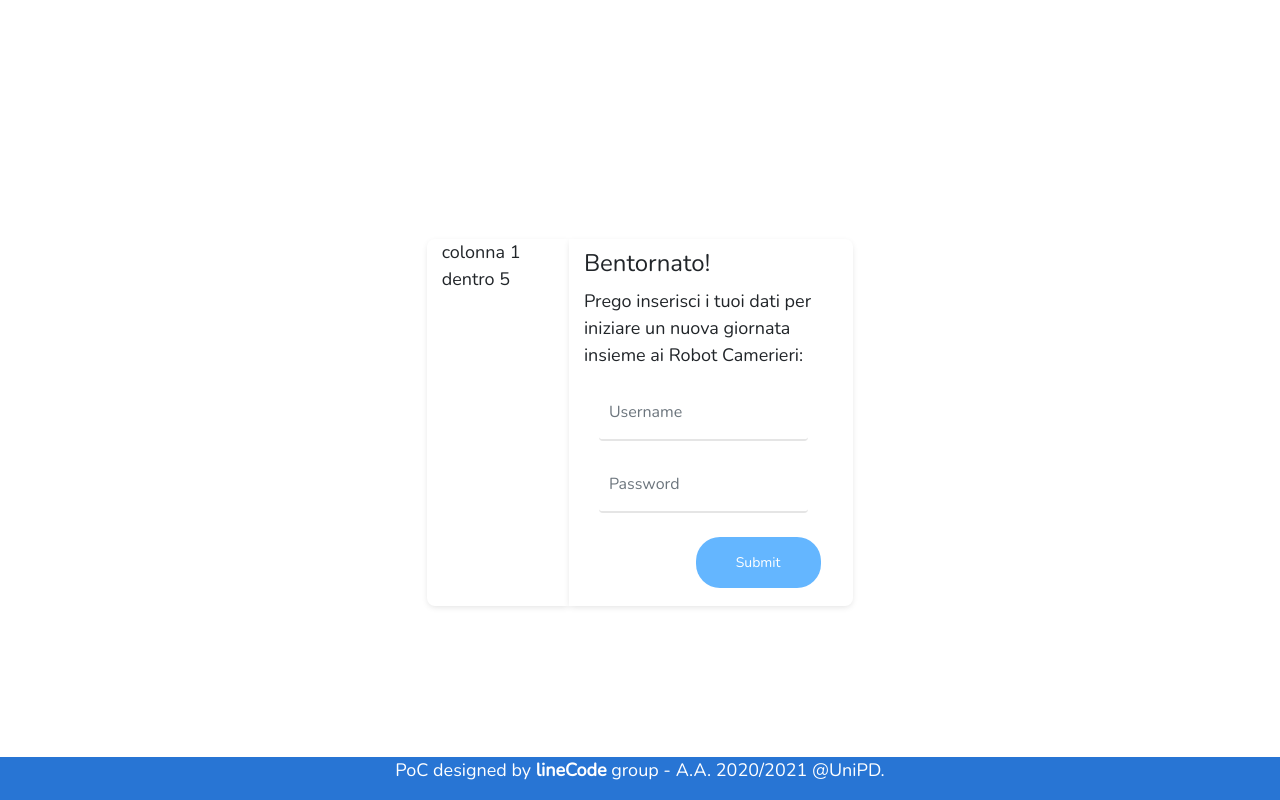
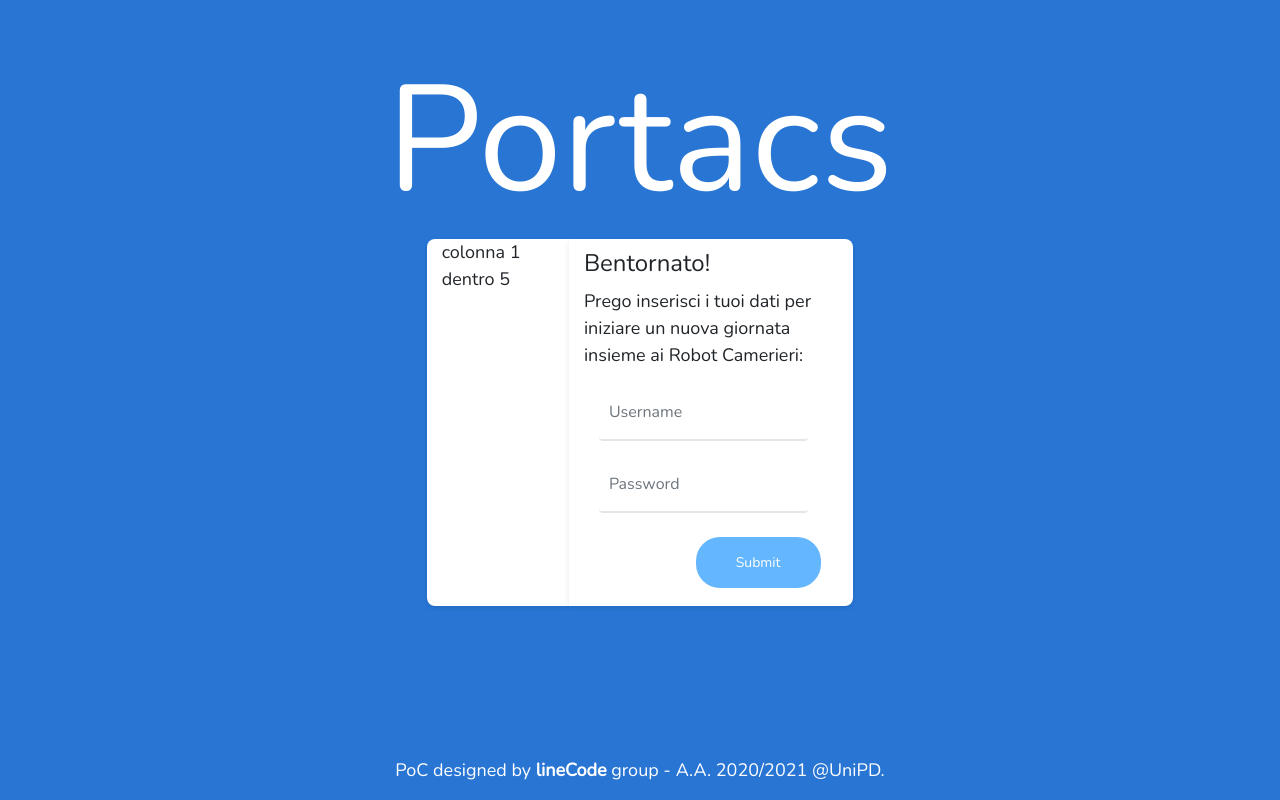
Before and after one commit to lineCode-swe/ui, an Angular app: page /Login in a window 1280 px wide. Built offline with nearby package versions, Linux system fonts and the light colour scheme; no server answers.

Commit message:
fix login

```diff
--- a/src/app/login/login.component.html
+++ b/src/app/login/login.component.html
@@ -1,3 +1,5 @@
+<html>
+<body>
 <div class="container-fluid">
 
   <div class="row justify-content-center" id="row-title">
@@ -32,5 +34,7 @@
       </div>
     </div>
   </div>
+</div>
 
-</div>
+</body>
+</html>
```
